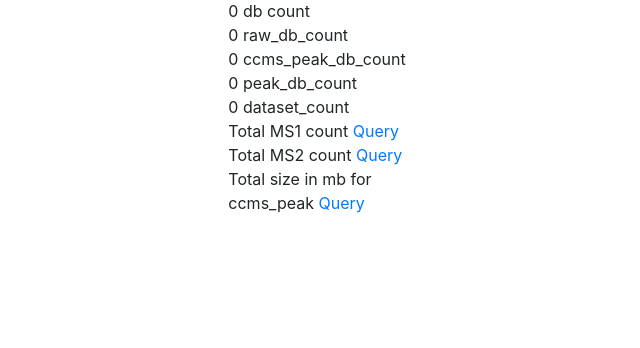
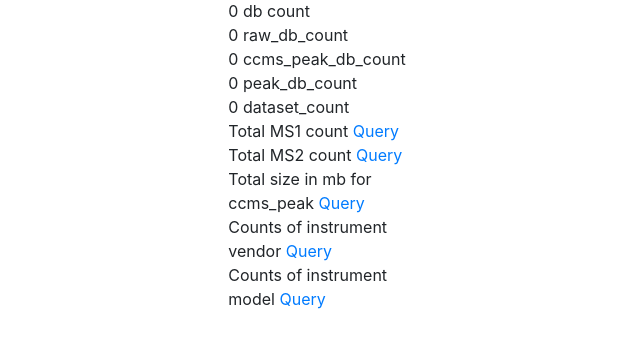
Before and after one commit to Wang-Bioinformatics-Lab/GNPS_DatasetCache, a Flask app: page / in a window 1280 px wide. Shown: the part 227-575 px from the top of the page, without its empty margins (0-640 px from the left). Run offline with Flask 2, Linux system fonts and the light colour scheme; data that the repository does not hold is empty; some libraries are stand-ins or nearby versions.

Commit message:
adding type

```diff
--- a/templates/homepage.html
+++ b/templates/homepage.html
@@ -44,6 +44,10 @@
                 Total MS2 count <a href="/datasette/database?sql=SELECT+SUM%28spectra_ms2%29%0D%0AFROM+filename">Query</a>
                 <br>
                 Total size in mb for ccms_peak <a href='/datasette/database?sql=SELECT+SUM%28size_mb%29%0D%0AFROM+filename%0D%0AWHERE+collection%3D"ccms_peak"%0D%0A'>Query</a>
+                <br>
+                Counts of instrument vendor <a href='/datasette/database?sql=select+instrument_vendor%2C+count%28filepath%29+from+filename+group+by+instrument_vendor'>Query</a>
+                <br>
+                Counts of instrument model <a href='/datasette/database?sql=select+instrument_vendor%2C+count%28filepath%29+from+filename+group+by+instrument_model'>Query</a>
 
             </div>
             <div class="col-md-2" id=""></div>
```
